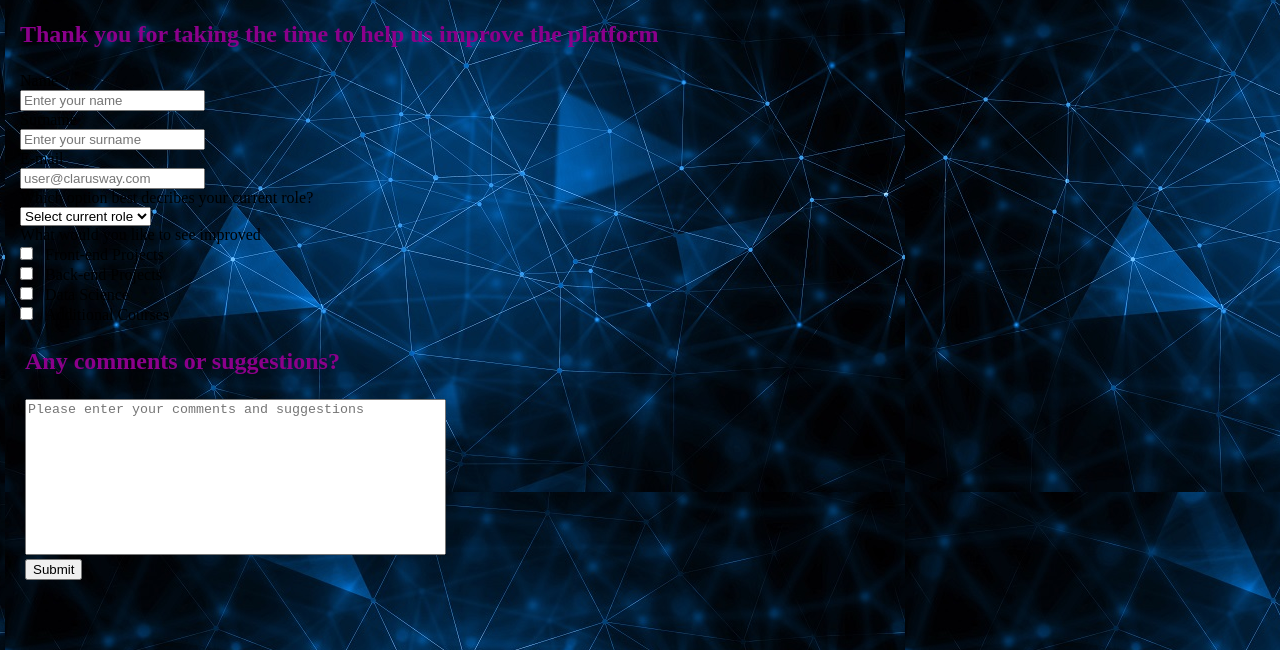
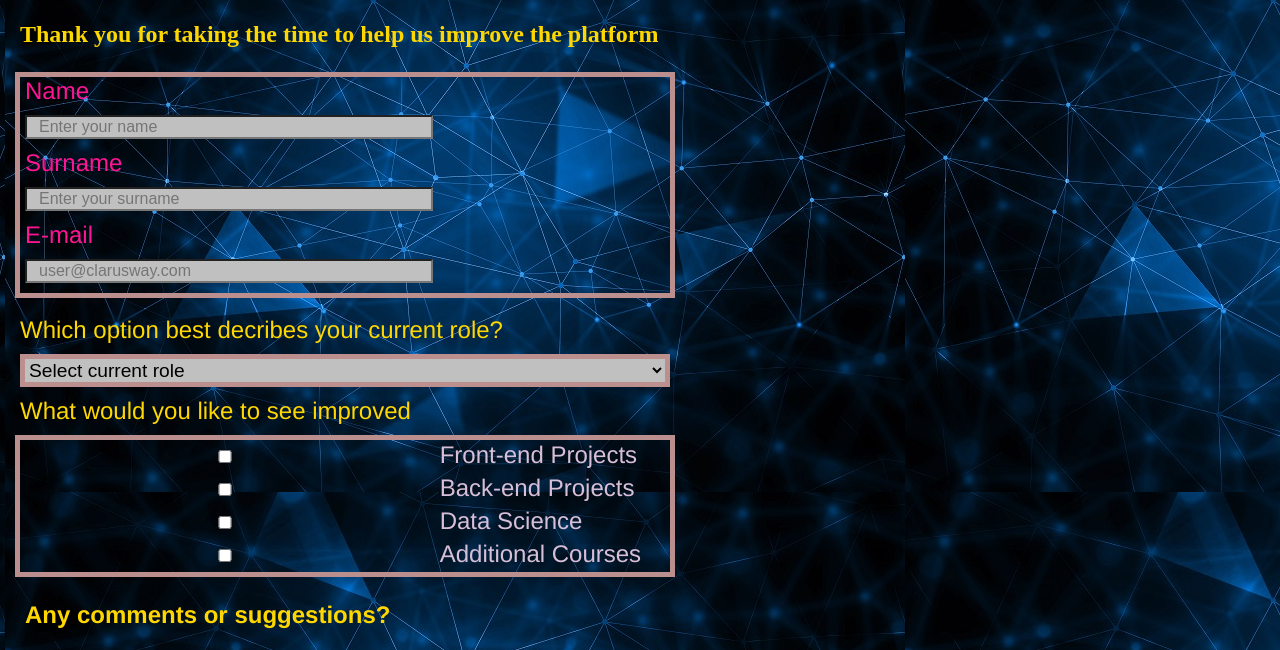
Before and after one commit to muratkarap/learn-html-css, a plain HTML site: page clarusway_form/index.html in a window 1280 px wide. Shown: the part 108-758 px from the top of the page. Drawn offline with Linux system fonts and the light colour scheme.

Commit message:
not ready

```diff
--- a/clarusway_form/index.html
+++ b/clarusway_form/index.html
@@ -13,7 +13,7 @@
         <h2> Clarusway Surway Form <img src="./images/clarusway.png" alt="c" height="50px"></h2>
         <h3>Thank you for taking the time to help us improve the platform</h3>
     </header>
-    <main>
+    <main class="main">
         <label for="name">Name</label><br>
         <input type="text" name="name" id="name" placeholder="Enter your name"><br>
         <label for="surname">Surname</label><br>
@@ -21,19 +21,19 @@
         <label for="email">E-mail</label><br>
         <input type="email" name="email" id="email" placeholder="user@clarusway.com">
 
-    </main>
-    <nav>
+    </main><br>
+    <nav class="nav">
         <label for="role"> Which option best decribes your current role?</label><br>
-        <select name="role" id="dropdown">
+        <select class="select" name="role" id="dropdown">
             <option value="student">Student</option>
             <option value="teacher">Teacher</option>
             <option value="job">Full Time Job</option>
             <option value="role" selected>Select current role</option>
         </select>
      </nav>
-     <nav>
-         <label for="improved">What would you like to see improved</label><br>
-
+     <nav class="nav">
+         <label for="improved">What would you like to see improved</label>
+            <div class="div1">
          <input type="checkbox" name="front-end" id="front-end">
          <label for="front-end">Front-end Projects</label><br>
          <input type="checkbox" name="back-end" id="back-end">
@@ -42,15 +42,16 @@
          <label for="data">Data Science</label><br>
          <input type="checkbox" name="additional" id="additional">
          <label for="additional">Additional Courses</label><br>
+        </div>
          <main>
              <h3>Any comments or suggestions?</h3>
              <textarea id="textarea" name="comment" id="comment" cols="50" rows="10" placeholder="Please enter your comments and suggestions" ></textarea>
 
          </main>
      </nav>
-<footer>
-    <label for="submit"></label>
-    <input type="submit" value="Submit">
+<footer >
+    <label  for="submit"></label>
+    <input id="sub" type="submit" value="Submit">
 </footer>
 </body>
 </html>
--- a/clarusway_form/style.css
+++ b/clarusway_form/style.css
@@ -1,11 +1,23 @@
 * {margin-left: 5px;
 }
-#header {}
+
 h2 {color:rgb(140, 0, 255);
     font-family: 'Prompt', sans-serif; font-size: 4rem;
     margin-bottom: 10px;margin-top: 0px;
 
 }
-h3 {color: darkmagenta; font-size: 1.5rem;}
+h3 {color:gold; font-size: 1.5rem;}
 #textarea {resize: none;}
-body {background-image: url(./images/background.jpg);}
+body {background-image: url(./images/background.jpg);
+box-sizing: border-box;}
+input {margin-top: 10px;margin-bottom: 10px;width: 400px; background-color:silver;font-size: 1rem;color: black;text-indent: 10px;}
+.main {font-size: 1.5rem;
+font-family: 'Franklin Gothic Medium', 'Arial Narrow', Arial, sans-serif;
+color: deeppink;border: 5px solid rosybrown ;width: 650px;}
+.nav {color:gold; font-size: 1.5rem;font-family:'Franklin Gothic Medium', 'Arial Narrow', Arial, sans-serif;margin-bottom: 10px;}
+
+.select {background-color: silver;font-size: 1.2rem;border: 5px solid rosybrown ;width: 650px;margin-top: 10px;}
+option {margin-top: 10px;margin-bottom: 10px;width: 400px; background-color:silver;font-size: 1rem;color: black;text-indent: 10px;}
+.div1 {border: 5px solid rosybrown ;margin-left: 0px;width: 650px;margin-top: 10px;margin-bottom: 10px; color: thistle;}
+textarea {border: 5px solid rosybrown ;width: 650px;background-color:rgb(192,192, 192;font-size: 1rem;color: black;text-indent: 10px;}
+#sub {font-size: 2rem; border: 5px red;}
```
